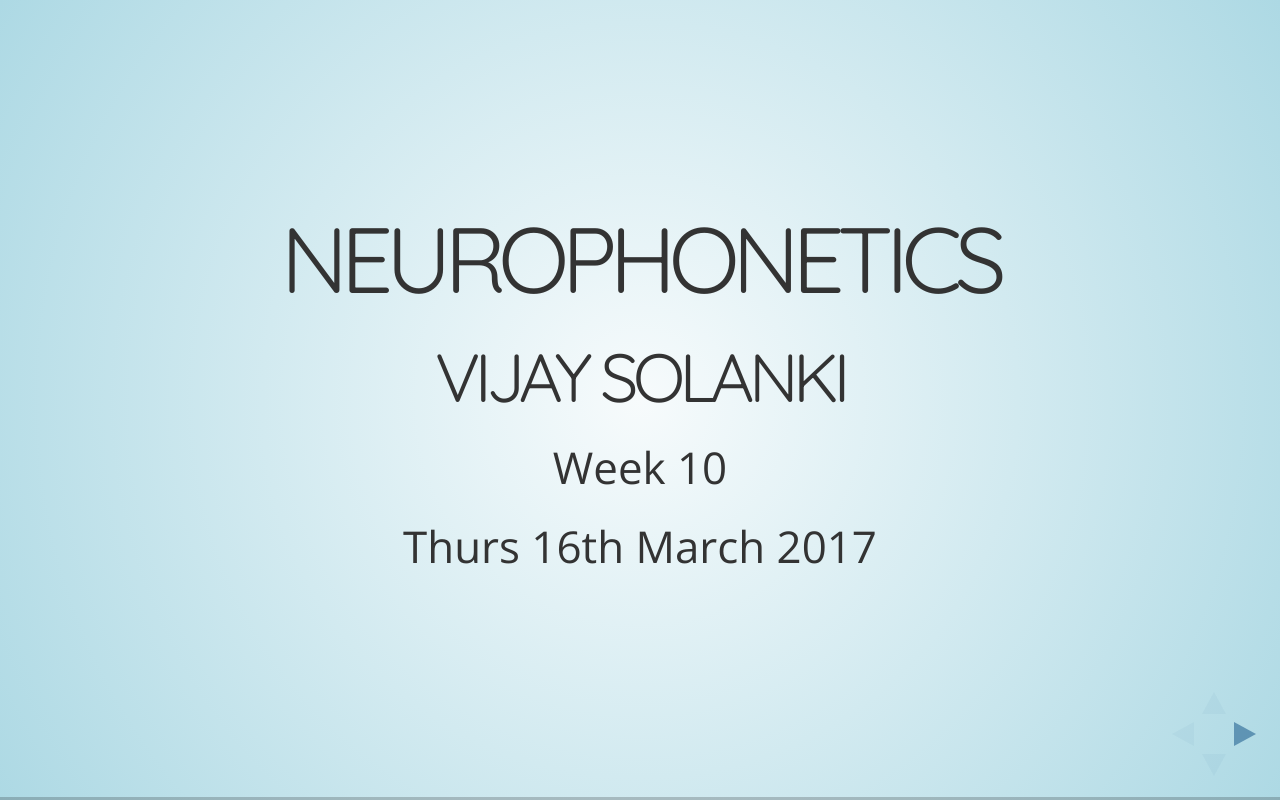
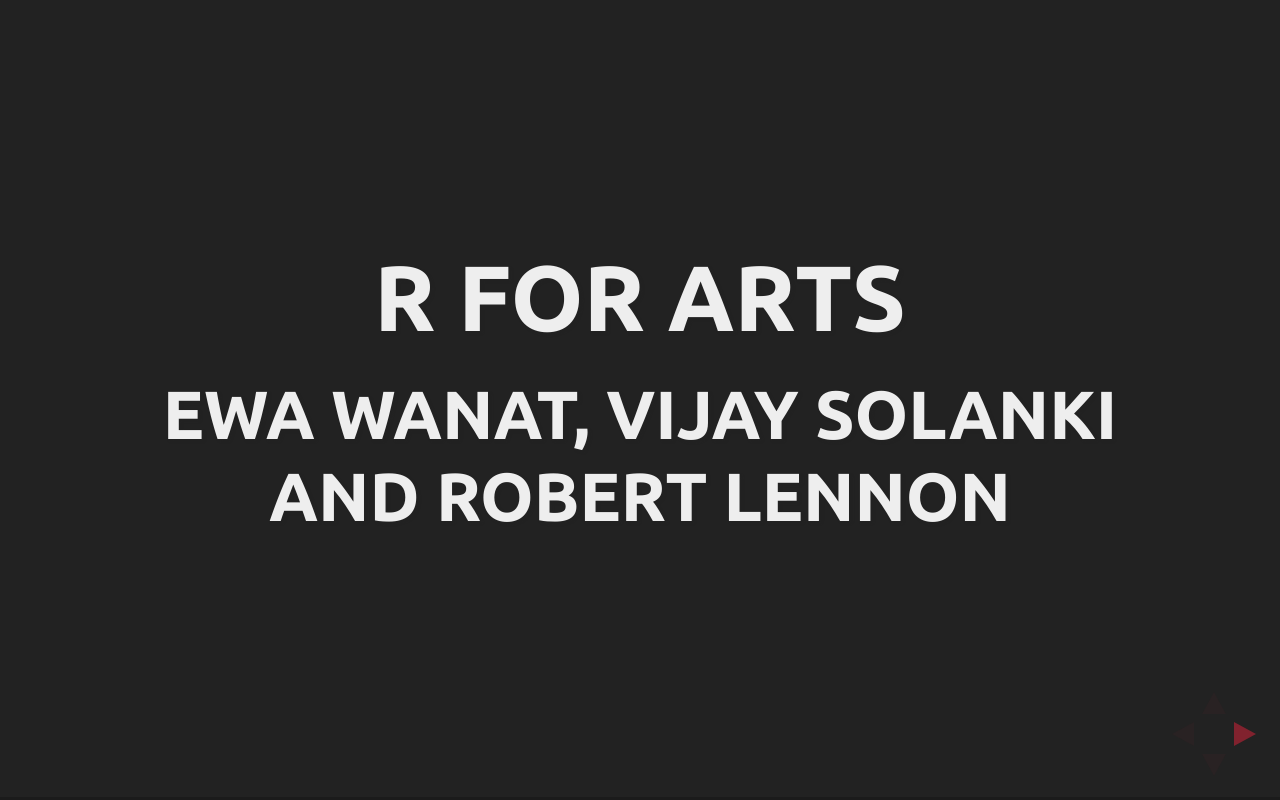
Before and after one commit to vj-sol/R-for-Arts, a website: page index.html in a window 1280 px wide. Drawn offline with nearby package versions, Linux system fonts and the light colour scheme.

Commit message:
update index.html

```diff
--- a/index.html
+++ b/index.html
@@ -5,10 +5,10 @@
 		<meta name="viewport" content="width=device-width, initial-scale=1.0, maximum-scale=1.0, user-scalable=no">
 		<meta name="author" content="Vijay Solanki">
 
-		<title>Neurophonetics</title>
+		<title>R for Arts</title>
 
 		<link rel="stylesheet" href="css/reveal.css">
-		<link rel="stylesheet" href="css/theme/sky.css">
+		<link rel="stylesheet" href="css/theme/blood.css">
 
 		<!-- Theme used for syntax highlighting of code -->
 		<link rel="stylesheet" href="lib/css/zenburn.css">
@@ -31,17 +31,10 @@
 		<div class="reveal">
 			<div class="slides">
 				<section>
-					<h2>Neurophonetics
+					<h2>R for Arts
 					</h2>
-					<h3>Vijay Solanki
+					<h3>Ewa Wanat, Vijay Solanki and Robert Lennon
 					</h3>
-					<p>Week 10
-					</p>
-					<p>Thurs 16th March 2017
-					</p>
-					<aside class = "notes">
-					 I am your notes!
-					</aside>
 				</section>
 
 				<section>
```
